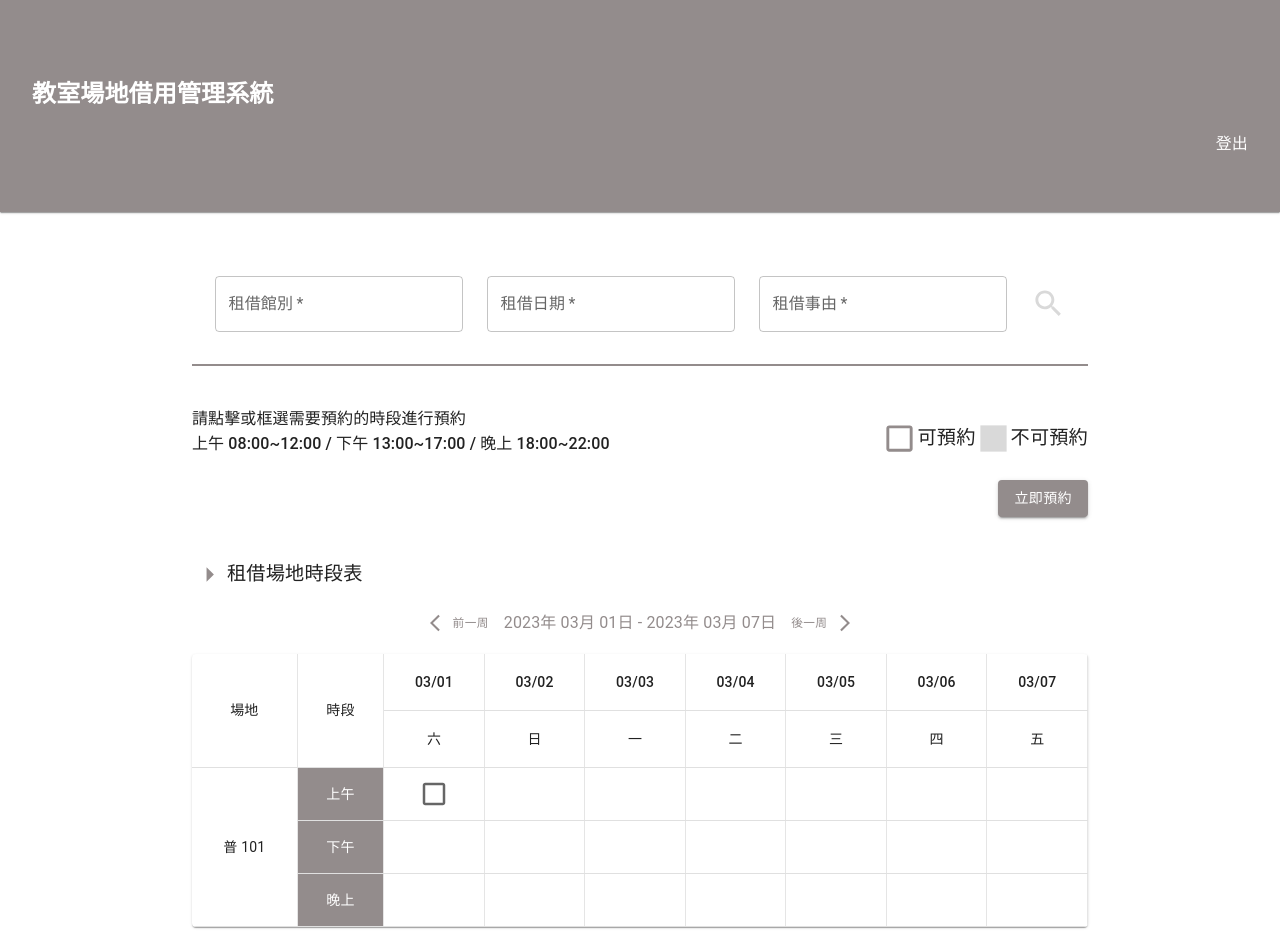
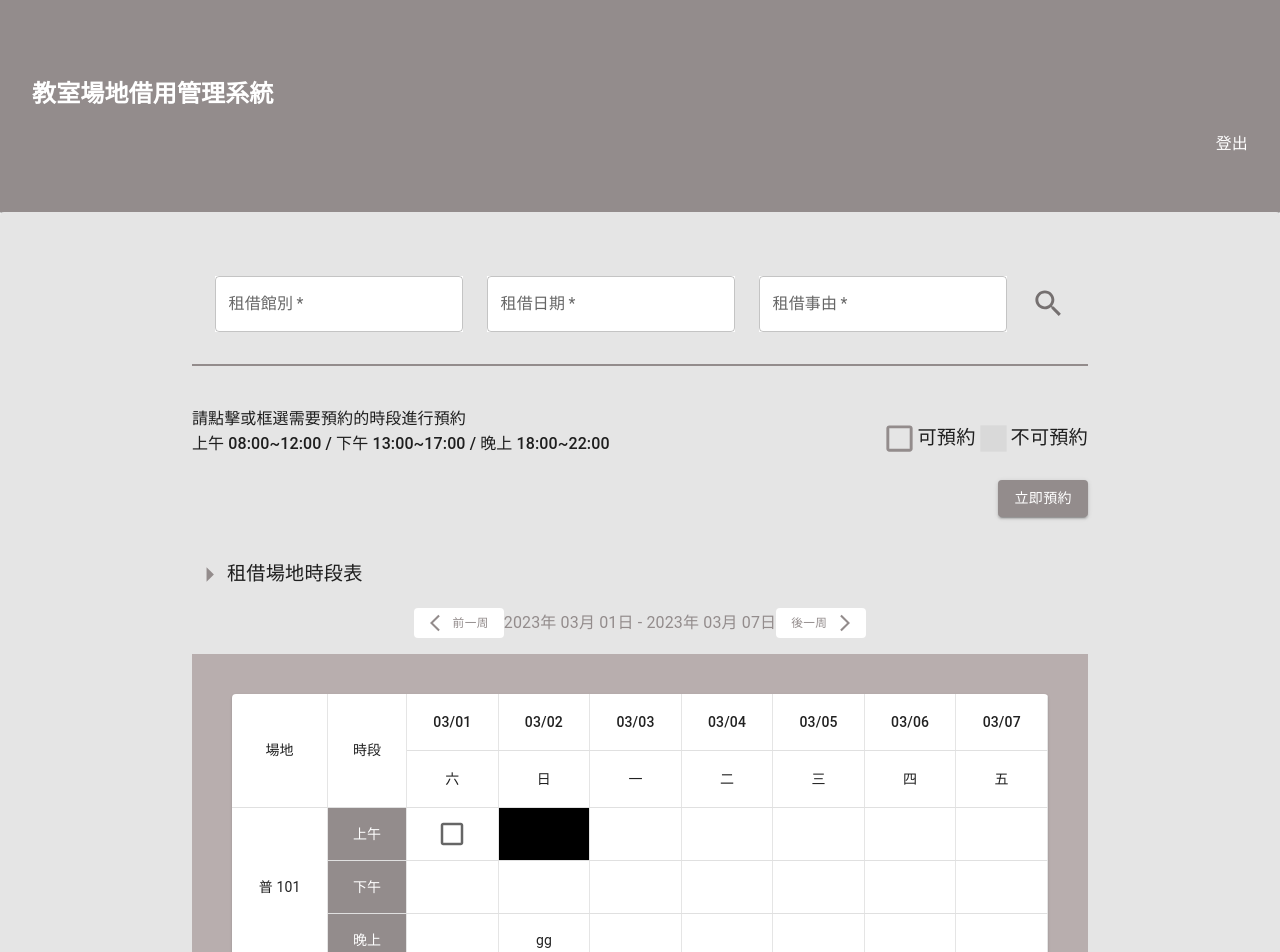
Before and after one commit to Jessy0715/booking, a React (Create React App) app: page /roomReserve in a window 1280 px wide. Shown: the top 952 px of the page. Built offline with nearby package versions, Linux system fonts and the light colour scheme.

Commit message:
優化預約頁面

```diff
--- a/src/pages/roomReserve/index.js
+++ b/src/pages/roomReserve/index.js
@@ -1,4 +1,4 @@
-import { useState } from "react";
+import { useState, useEffect, memo } from "react";
 import Header from "@/components/Header";
 import {
   Paper,
@@ -24,18 +24,70 @@ import CropDinIcon from "@mui/icons-material/CropDin";
 import ArrowBackIosNewIcon from "@mui/icons-material/ArrowBackIosNew";
 import ArrowForwardIosIcon from "@mui/icons-material/ArrowForwardIos";
 const RoomReserve = () => {
-  const [checked, setChecked] = useState([true, false]);
-  const handleChange = (event) => {
-    setChecked([event.target.checked, checked[1]]);
+  const columnsDate = [
+    {
+      date: "03/01",
+    },
+    {
+      date: "03/02",
+    },
+    {
+      date: "03/03",
+    },
+    {
+      date: "03/04",
+    },
+    {
+      date: "03/05",
+    },
+    {
+      date: "03/06",
+    },
+    {
+      date: "03/07",
+    },
+  ];
+  const dayWeek = [
+    {
+      weekday: "六",
+    },
+    {
+      weekday: "日",
+    },
+    {
+      weekday: "一",
+    },
+    {
+      weekday: "二",
+    },
+    {
+      weekday: "三",
+    },
+    {
+      weekday: "四",
+    },
+    {
+      weekday: "五",
+    },
+  ];
+  const [isChecked, setIsChecked] = useState(false);
+  const handleCheckboxChange = (event) => {
+    setIsChecked(event.target.checked);
   };
+
+  useEffect(() => {
+    console.log("isChecked:", isChecked);
+  }, [isChecked]);
+
   return (
     <>
       <Header />
       <Paper
         component="section"
         elevation={0}
-        sx={{ pt: 7, pb: 8, mt: 1, maxWidth: "70vw", marginX: "auto" }}
+        sx={{ pt: 7, pb: 8, backgroundColor: "#e5e5e5" }}
       >
+        <Box sx={{ maxWidth: "70vw", marginX: "auto", mt: 1 }}>
           <Grid
             container
             direction="row"
@@ -48,26 +100,26 @@ const RoomReserve = () => {
               id="rent-type"
               label="租借館別"
               variant="outlined"
-            sx={{ mr: 3 }}
+              sx={{ backgroundColor: "#fff", mr: 3 }}
             />
             <TextField
               required
               id="rent-date"
               label="租借日期"
               variant="outlined"
-            sx={{ mr: 3 }}
+              sx={{ backgroundColor: "#fff", mr: 3 }}
             />
             <TextField
               required
               id="rent-reason"
               label="租借事由"
               variant="outlined"
-            sx={{ mr: 3 }}
+              sx={{ backgroundColor: "#fff", mr: 3 }}
             />
             <SearchIcon
               fontSize="large"
               color="secondary"
-            sx={{ cursor: "pointer" }}
+              sx={{ color: "#757070", cursor: "pointer" }}
             />
           </Grid>
           <Divider
@@ -156,6 +208,10 @@ const RoomReserve = () => {
               <small>後一周</small>
             </Button>
           </Grid>
+          <Box
+            component="main"
+            sx={{ backgroundColor: "#b8aeae", px: 5, py: 5 }}
+          >
             <TableContainer component={Paper}>
               <Table>
                 <TableHead>
@@ -174,51 +230,27 @@ const RoomReserve = () => {
                     >
                       時段
                     </TableCell>
+                    {columnsDate.map((column) => (
                       <TableCell
+                        key={column.date}
                         align="center"
                         sx={{ borderRight: "1px solid #e5e5e5" }}
                       >
-                  03/01
+                        {column.date}
                       </TableCell>
+                    ))}
+                  </TableRow>
+                  <TableRow>
+                    {dayWeek.map((week) => (
                       <TableCell
+                        key={week.weekday}
                         align="center"
                         sx={{ borderRight: "1px solid #e5e5e5" }}
                       >
-                  03/02
+                        {week.weekday}
                       </TableCell>
-                <TableCell
-                  align="center"
-                  sx={{ borderRight: "1px solid #e5e5e5" }}
-                >
-                  03/03
-                </TableCell>
-                <TableCell
-                  align="center"
-                  sx={{ borderRight: "1px solid #e5e5e5" }}
-                >
-                  03/04
-                </TableCell>
-                <TableCell
-                  align="center"
-                  sx={{ borderRight: "1px solid #e5e5e5" }}
-                >
-                  03/05
-                </TableCell>
-                <TableCell
-                  align="center"
-                  sx={{ borderRight: "1px solid #e5e5e5" }}
-                >
-                  03/06
-                </TableCell>
-                <TableCell
-                  align="center"
-                  sx={{ borderRight: "1px solid #e5e5e5" }}
-                >
-                  03/07
-                </TableCell>
-              </TableRow>
-              <TableRow>
-                <TableCell
+                    ))}
+                    {/* <TableCell
                   align="center"
                   sx={{ borderRight: "1px solid #e5e5e5" }}
                 >
@@ -259,7 +291,7 @@ const RoomReserve = () => {
                   sx={{ borderRight: "1px solid #e5e5e5" }}
                 >
                   五
-                </TableCell>
+                </TableCell> */}
                   </TableRow>
                 </TableHead>
                 <TableBody>
@@ -286,10 +318,9 @@ const RoomReserve = () => {
                       sx={{ borderRight: "1px solid #e5e5e5", px: 0, py: 0 }}
                     >
                       <Checkbox
-                    size="large"
+                        checked={isChecked}
+                        onChange={handleCheckboxChange}
                         sx={{
-                      px: 0,
-                      py: 0,
                           "& .MuiSvgIcon-root": {
                             fontSize: "30px", // 使內部的 SVG 圖標大小繼承父元素的大小
                           },
@@ -298,7 +329,10 @@ const RoomReserve = () => {
                     </TableCell>
                     <TableCell
                       align="center"
-                  sx={{ borderRight: "1px solid #e5e5e5" }}
+                      sx={{
+                        borderRight: "1px solid #e5e5e5",
+                        backgroundColor: "#000",
+                      }}
                     ></TableCell>
                     <TableCell
                       align="center"
@@ -379,7 +413,9 @@ const RoomReserve = () => {
                     <TableCell
                       align="center"
                       sx={{ borderRight: "1px solid #e5e5e5" }}
-                ></TableCell>
+                    >
+                      gg
+                    </TableCell>
                     <TableCell
                       align="center"
                       sx={{ borderRight: "1px solid #e5e5e5" }}
@@ -404,6 +440,8 @@ const RoomReserve = () => {
                 </TableBody>
               </Table>
             </TableContainer>
+          </Box>
+        </Box>
       </Paper>
     </>
   );
```
Lines whose indentation alone changed are shown as unchanged.
